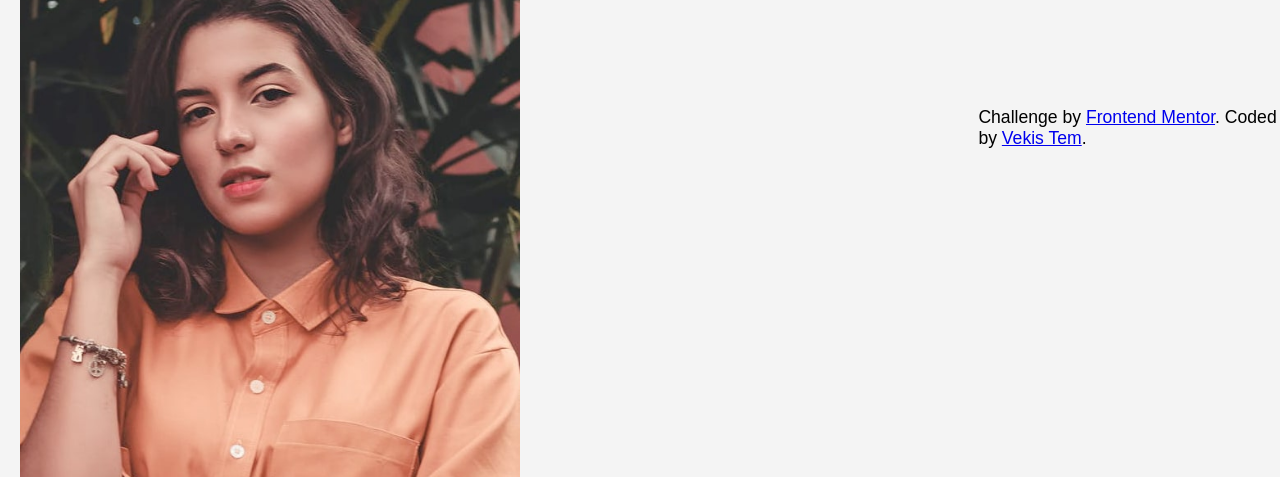
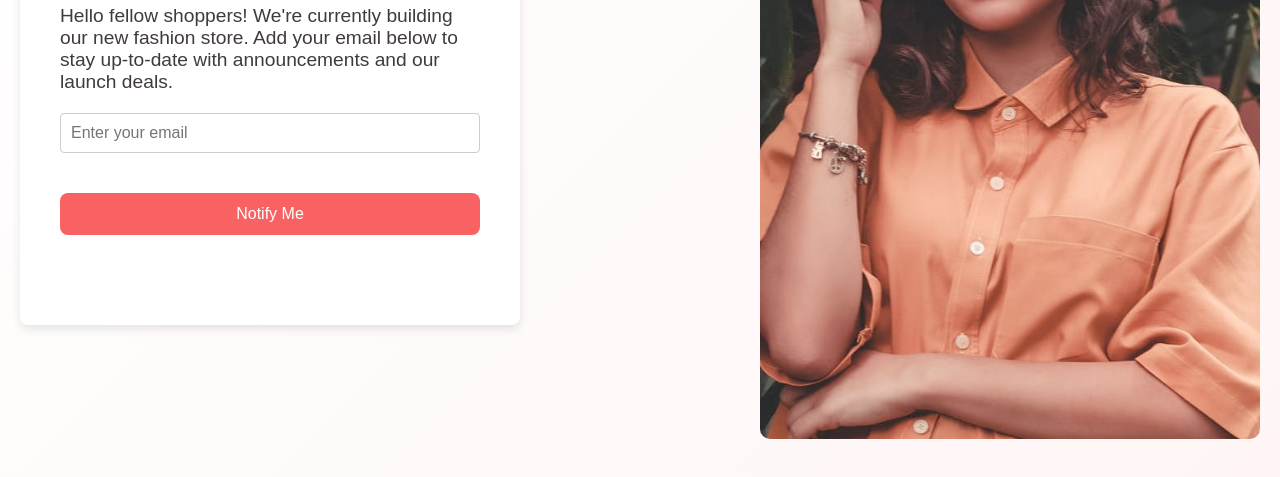
Before and after one commit to vekis11/-front-end-base-apparel, a plain HTML site: page index.html in a window 1280 px wide. Shown: the part 271-748 px from the top of the page. Drawn offline with Linux system fonts and the light colour scheme.

Commit message:
Update index.html

```diff
--- a/index.html
+++ b/index.html
@@ -2,113 +2,145 @@
 <html lang="en">
 <head>
   <meta charset="UTF-8">
-  <meta name="viewport" content="width=device-width, initial-scale=1.0"> <!-- Ensures responsiveness -->
-
+  <meta name="viewport" content="width=device-width, initial-scale=1.0"> <!-- Ensures proper scaling for mobile devices -->
+  <title>Frontend Mentor | Base Apparel Coming Soon Page</title>
   <link rel="icon" type="image/png" sizes="32x32" href="./images/favicon-32x32.png">
 
-  <title>Frontend Mentor | Base Apparel coming soon page</title>
-
-  <!-- Styles for layout and form validation -->
   <style>
-    body {
-      font-family: 'Arial', sans-serif;
+    /* Resetting some default styles */
+    *, *::before, *::after {
       margin: 0;
       padding: 0;
-      background-color: #f4f4f4;
+      box-sizing: border-box;
+    }
+
+    body {
+      font-family: 'Josefin Sans', sans-serif;
+      background: linear-gradient(135deg, hsl(0, 0%, 100%), hsl(0, 100%, 98%)), url('images/bg-pattern-desktop.html') no-repeat center center fixed;
+      background-size: cover;
       display: flex;
+      flex-direction: column;
       justify-content: center;
       align-items: center;
-      height: 100vh;
+      min-height: 100vh;
+      text-align: center;
+      padding: 0 20px;
     }
 
+    /* Layout for main content */
     main {
       width: 100%;
-      max-width: 1200px;
-      padding: 20px;
-    }
-
-    /* Flexbox layout for content */
-    .content {
+      max-width: 1440px;
       display: flex;
       justify-content: space-between;
       align-items: center;
       gap: 50px;
-      flex-wrap: wrap; /* Stacks on mobile */
+      flex-wrap: wrap; /* Ensures responsiveness */
+      margin-top: 50px;
     }
 
-    /* Left section for form */
+    /* Form container styling */
     .form-container {
+      background-color: #fff;
+      padding: 40px;
+      border-radius: 8px;
+      box-shadow: 0 4px 10px rgba(0, 0, 0, 0.1);
+      width: 100%;
       max-width: 500px;
       text-align: left;
-      color: #333;
     }
 
     h1 {
-      font-size: 2.5em;
-      margin-bottom: 10px;
+      font-size: 2.5rem;
+      color: hsl(0, 6%, 24%); /* Dark Grayish Red */
+      margin-bottom: 20px;
     }
 
     p {
-      font-size: 1.1em;
+      font-size: 1.2rem;
+      color: hsl(0, 6%, 24%); /* Dark Grayish Red */
       margin-bottom: 20px;
     }
 
-    form {
+    /* Sign-up form inside the container */
+    .signup {
       display: flex;
       flex-direction: column;
-      gap: 15px;
+      gap: 20px;
     }
 
     input[type="email"] {
+      width: 100%;
       padding: 10px;
-      font-size: 1em;
-      border-radius: 5px;
+      font-size: 1rem;
       border: 1px solid #ccc;
-      width: 100%;
+      border-radius: 4px;
+      margin-bottom: 20px;
     }
 
     button {
-      padding: 12px 20px;
-      background-color: #00A8E8;
+      width: 100%;
+      padding: 12px;
+      background-color: hsl(0, 93%, 68%); /* Soft Red */
       color: white;
+      font-size: 1rem;
       border: none;
-      border-radius: 5px;
+      border-radius: 8px;
       cursor: pointer;
-      font-size: 1em;
-      width: 100%;
+      transition: background-color 0.3s ease;
     }
 
     button:hover {
-      background-color: #007BB5;
+      background-color: hsl(0, 80%, 86%); /* Lighter Soft Red */
+    }
+
+    button:focus {
+      outline: none;
+      box-shadow: 0 0 0 4px rgba(255, 255, 255, 0.6);
     }
 
     .error-message {
-      color: red;
-      font-size: 0.9em;
+      color: hsl(0, 93%, 68%); /* Soft Red */
+      font-size: 0.9rem;
+      margin-top: 10px;
     }
 
-    /* Right section for image */
+    /* Image container */
     .image-container {
+      max-width: 500px;
       flex-shrink: 0;
     }
 
     img {
       width: 100%;
       height: auto;
-      max-width: 500px;
       border-radius: 10px;
     }
 
-    /* Mobile responsiveness */
+    /* Footer styling */
+    footer {
+      margin-top: 40px;
+      font-size: 0.8rem;
+      color: #666;
+    }
+
+    .attribution a {
+      color: hsl(228, 45%, 44%); /* Blue color for links */
+    }
+
+    /* Responsive Design for smaller screens */
     @media (max-width: 768px) {
-      .content {
-        flex-direction: column;
-        align-items: center;
-        text-align: center;
+      h1 {
+        font-size: 2rem;
       }
 
       .form-container {
         max-width: 90%;
+        padding: 20px;
+      }
+
+      .signup {
+        gap: 15px;
       }
 
       .image-container {
@@ -116,29 +148,47 @@
         max-width: 100%;
       }
     }
+
+    @media (max-width: 600px) {
+      h1 {
+        font-size: 1.8rem;
+      }
+
+      p {
+        font-size: 1rem;
+      }
+
+      .signup {
+        padding: 15px;
+      }
+
+      button {
+        font-size: 1rem;
+      }
+    }
   </style>
 </head>
 <body>
 
   <main>
-    <section class="content">
-      <!-- Form Section (Left Side) -->
+    <!-- Left side: Email subscription form -->
     <div class="form-container">
       <h1>We're coming soon</h1>
       <p>Hello fellow shoppers! We're currently building our new fashion store. Add your email below to stay up-to-date with announcements and our launch deals.</p>
 
       <form id="emailForm">
+        <div class="signup">
           <input type="email" id="email" placeholder="Enter your email" required>
           <button type="submit">Notify Me</button>
           <p class="error-message" id="error-message"></p>
+        </div>
       </form>
     </div>
 
-      <!-- Image Section (Right Side) -->
+    <!-- Right side: Image -->
     <div class="image-container">
       <img src="images/hero-desktop.jpg" alt="Coming Soon Image">
     </div>
-    </section>
   </main>
 
   <!-- Footer -->
```
Lines whose indentation alone changed are shown as unchanged.
